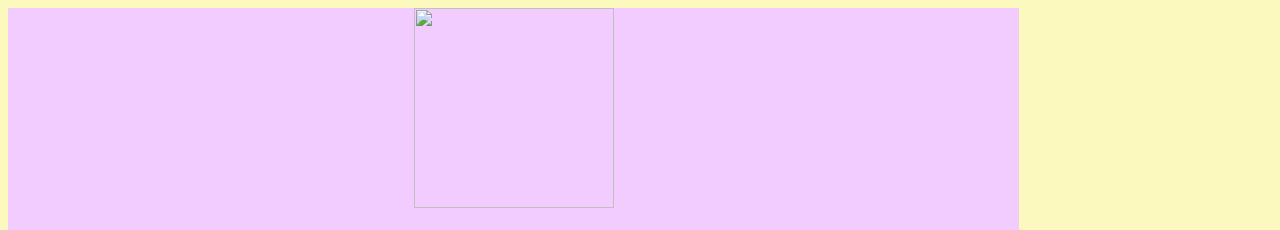
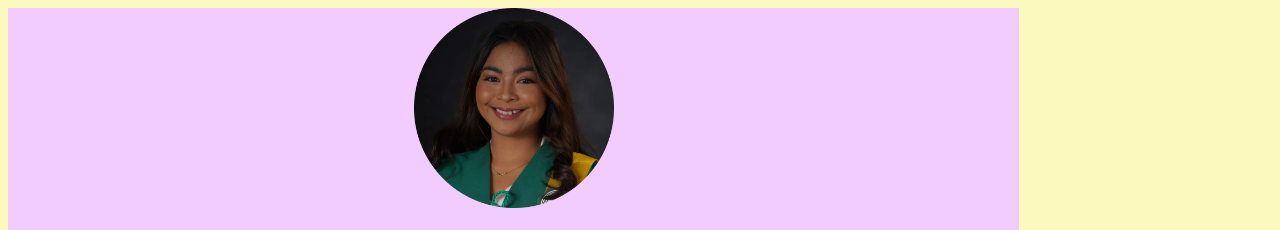
Before and after one commit to ffullente/myresume, a plain HTML site: page index.html in a window 1280 px wide. Shown: the top 230 px of the page. Drawn offline with Linux system fonts and the light colour scheme.

Commit message:
Update index.html

```diff
--- a/index.html
+++ b/index.html
@@ -57,7 +57,7 @@
 	      <div class="main">
 		      <div class="in">
 			    <center>
-				   <img src="ITC/fedelyn.png"  width="200"  height="200"    alt="">
+				   <img src="fedelyn.png"  width="200"  height="200"    alt="">
 
 				   <h1> FEDELYN C. FULLENTE </h1>
 				   <hr size="2" noshade style="background-color: #FFE5F1;">
```
